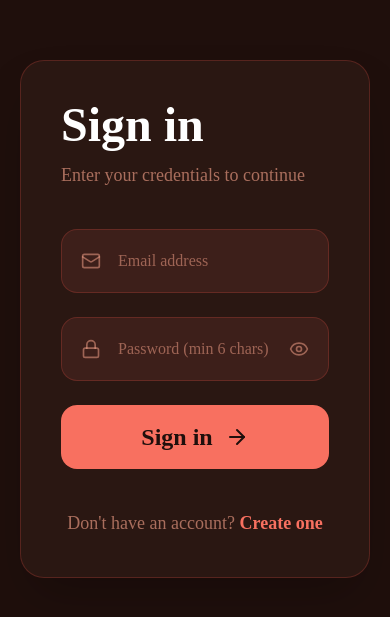
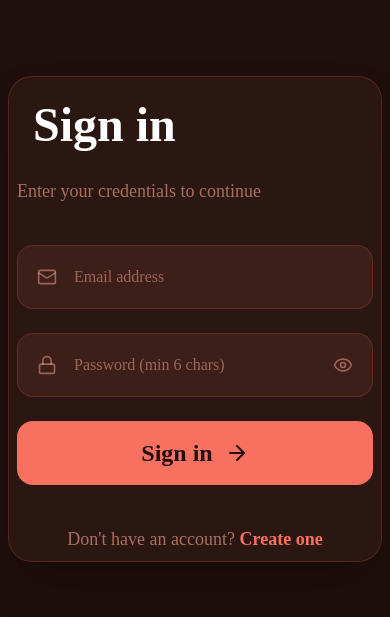
Before and after one commit to Rahulraikwar17/skyMart-Ecom, a React (Vite) app: page / in a window 390 px wide. Shown: the part 103-720 px from the top of the page. Built offline with nearby package versions, Linux system fonts and the light colour scheme; no server answers.

Commit message:
responsive again

```diff
--- a/src/pages/LoginPage.jsx
+++ b/src/pages/LoginPage.jsx
@@ -33,9 +33,9 @@ const LoginPage = () => {
   };
 
   return (
-    <div className="min-h-screen w-[40%] max-[769px]:w-[100%] max-[769px]:w-[100%] bg-[#1F0F0C] flex items-center justify-center px-5">
-      <div className="w-full rounded-3xl border border-[#C1443A]/30 bg-[#2A1712] shadow-2xl p-10">
-        <h1 className="text-5xl font-bold text-white">Sign in</h1>
+    <div className="min-h-screen w-[40%] max-[769px]:w-[100%] max-[769px]:w-[100%] bg-[#1F0F0C] flex items-center justify-center px-5 max-[426px]:p-2">
+      <div className="w-full rounded-3xl border border-[#C1443A]/30 bg-[#2A1712] shadow-2xl p-10 max-[426px]:p-2">
+        <h1 className="text-5xl font-bold text-white max-[426px]:p-4">Sign in</h1>
 
         <p className="text-[#FFA98F]/60 mt-3 text-lg">
           Enter your credentials to continue
@@ -52,7 +52,7 @@ const LoginPage = () => {
               {...register("email", { required: "email is required" })}
               type="email"
               placeholder="Email address"
-              className="w-full h-16 rounded-2xl bg-[#3D1F1A] border border-[#C1443A]/30 pl-14 pr-5 text-white placeholder:text-[#FFA98F]/50 outline-none focus:border-[#F87060] focus:ring-4 focus:ring-[#F87060]/20 transition"
+              className="w-full h-16 rounded-2xl bg-[#3D1F1A] border border-[#C1443A]/30 pl-14 pr-5  text-white placeholder:text-[#FFA98F]/50 outline-none focus:border-[#F87060] focus:ring-4 focus:ring-[#F87060]/20 transition"
             />
             {errors.email && (
               <p className="text-red-500">{errors.email.message}</p>
--- a/src/pages/RegisterPage.jsx
+++ b/src/pages/RegisterPage.jsx
@@ -44,7 +44,7 @@ const RegisterPage = () => {
 
   return (
     <div className="min-h-screen w-[40%] max-[769px]:w-[100%] max-[769px]:w-[100%] max-[1476px]:w-[60%]  bg-[#1F0F0C] flex items-center justify-center px-5 py-10 overflow-hidden relative">
-      <div className="relative w-full h-full max-w-xl rounded-3xl border border-[#C1443A]/30 bg-[#2A1712]/90 backdrop-blur-xl p-5 shadow-[0_0_60px_rgba(0,0,0,.45)]">
+      <div className="relative w-full h-full max-w-xl rounded-3xl border border-[#C1443A]/30 bg-[#2A1712]/90 max-[426px]:p-2 backdrop-blur-xl p-5 shadow-[0_0_60px_rgba(0,0,0,.45)]">
         <h1 className="text-5xl font-bold text-white">Create account</h1>
 
         <p className="text-[#FFA98F]/60 mt-3 text-lg">
```
